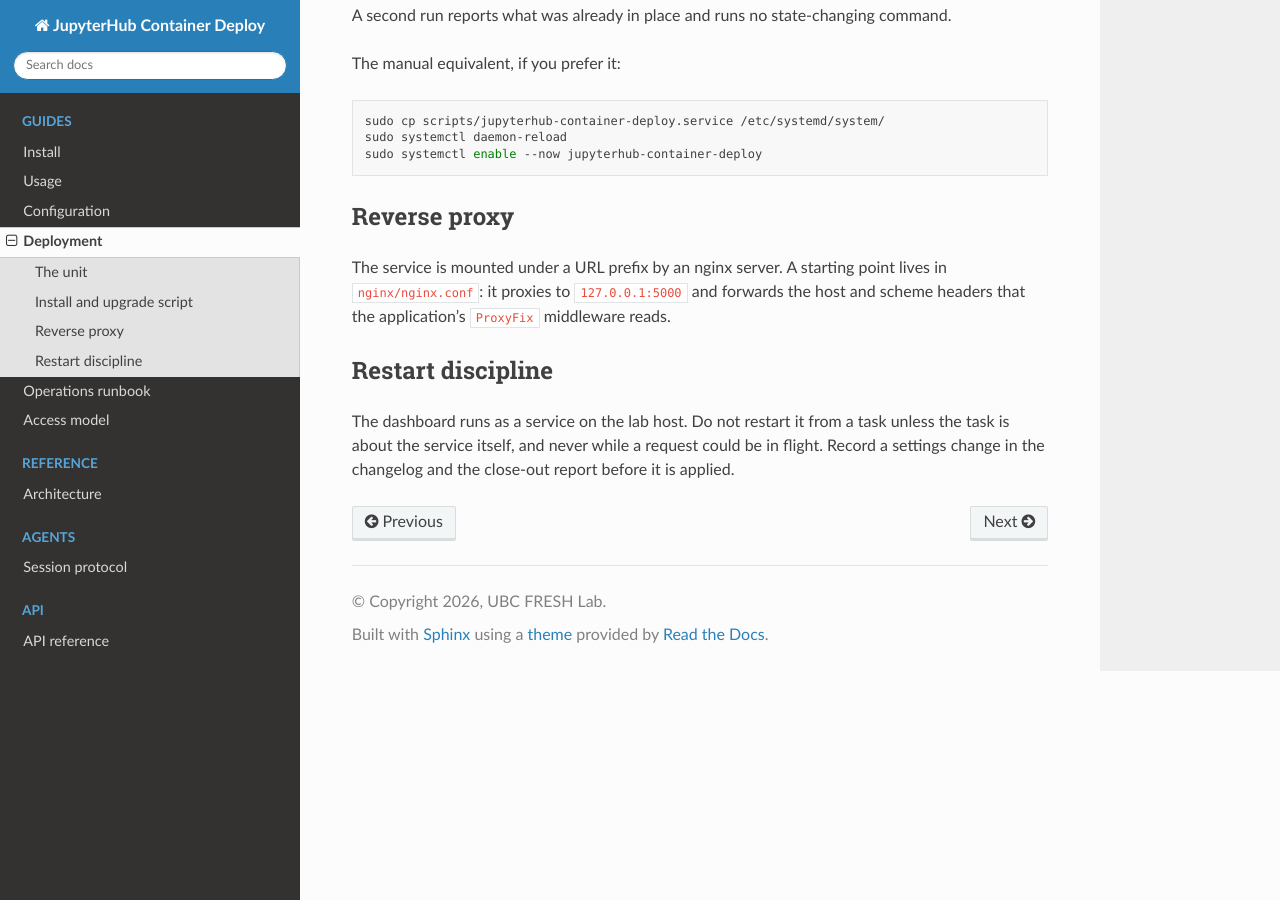
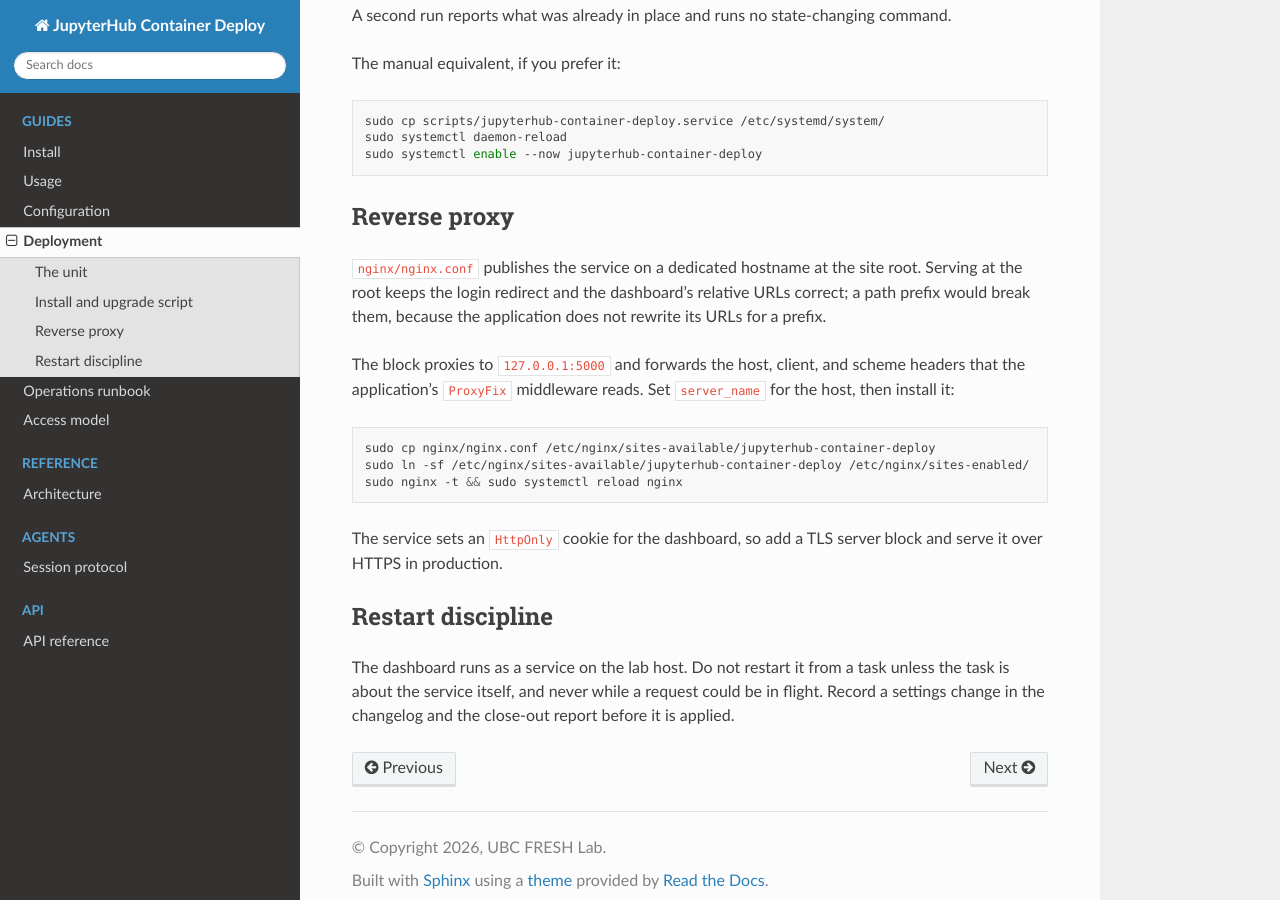
Before and after one commit to UBC-FRESH/jupyterhub-container-deploy, a Sphinx documentation site: the page built from docs/guides/deployment.rst, in a window 1280 px wide and 900 px high, scrolled down 761 px. Built offline with Sphinx 7.4.7 and the Read the Docs theme 3.1.0, drawn with Linux system fonts in a browser that asks for light colours.

Commit message:
P3.2 finish the nginx reverse proxy config

```diff
--- a/docs/guides/deployment.rst
+++ b/docs/guides/deployment.rst
@@ -44,9 +44,21 @@ The manual equivalent, if you prefer it:
 Reverse proxy
 -------------
 
-The service is mounted under a URL prefix by an nginx server. A starting point lives in
-``nginx/nginx.conf``: it proxies to ``127.0.0.1:5000`` and forwards the host and scheme headers
-that the application's ``ProxyFix`` middleware reads.
+``nginx/nginx.conf`` publishes the service on a dedicated hostname at the site root. Serving at
+the root keeps the login redirect and the dashboard's relative URLs correct; a path prefix would
+break them, because the application does not rewrite its URLs for a prefix.
+
+The block proxies to ``127.0.0.1:5000`` and forwards the host, client, and scheme headers that the
+application's ``ProxyFix`` middleware reads. Set ``server_name`` for the host, then install it:
+
+.. code-block:: bash
+
+   sudo cp nginx/nginx.conf /etc/nginx/sites-available/jupyterhub-container-deploy
+   sudo ln -sf /etc/nginx/sites-available/jupyterhub-container-deploy /etc/nginx/sites-enabled/
+   sudo nginx -t && sudo systemctl reload nginx
+
+The service sets an ``HttpOnly`` cookie for the dashboard, so add a TLS server block and serve it
+over HTTPS in production.
 
 Restart discipline
 ------------------
```
Also changed, not shown: CHANGE_LOG.md (+5 -0 lines), ROADMAP.md (+3 -3 lines), 1 other file.
